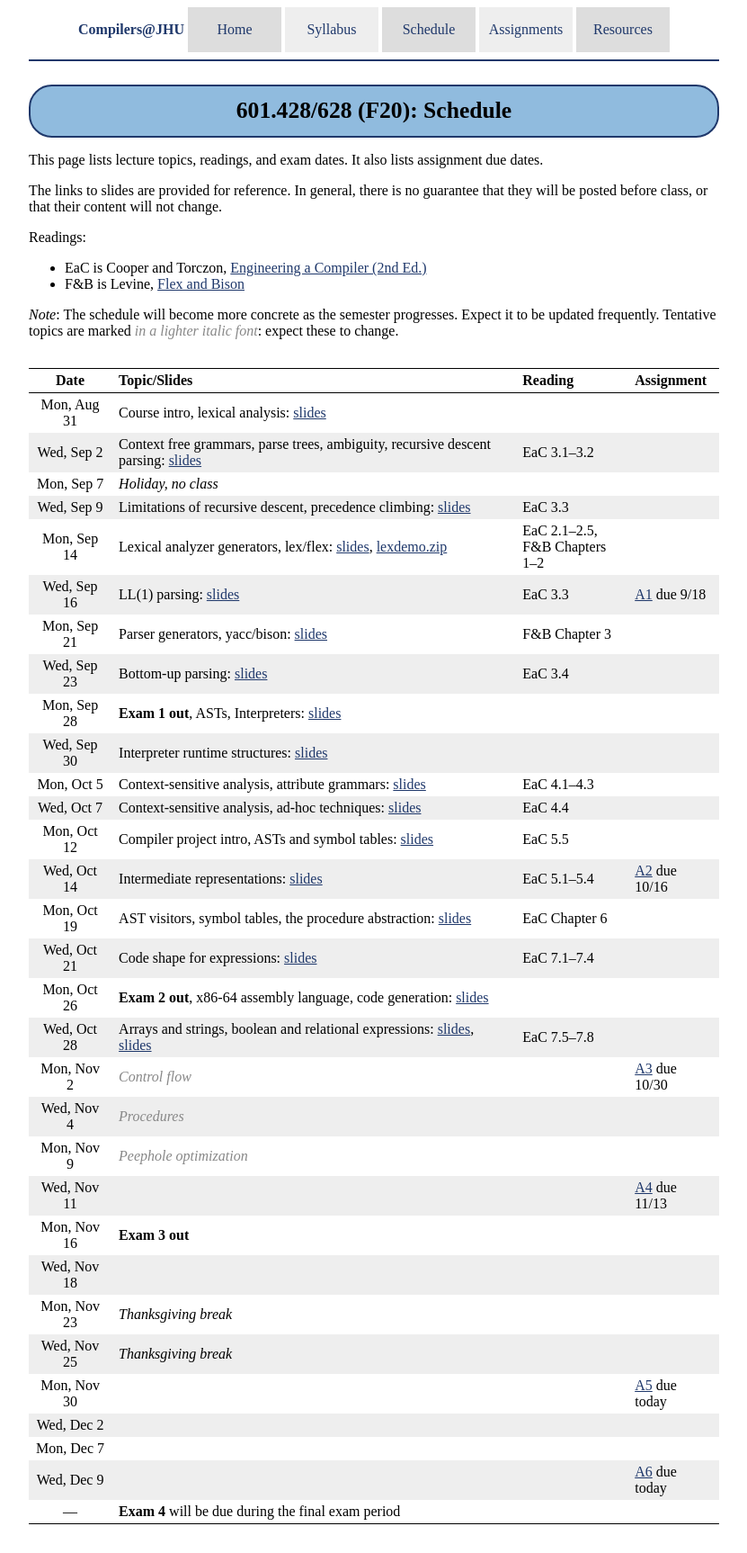
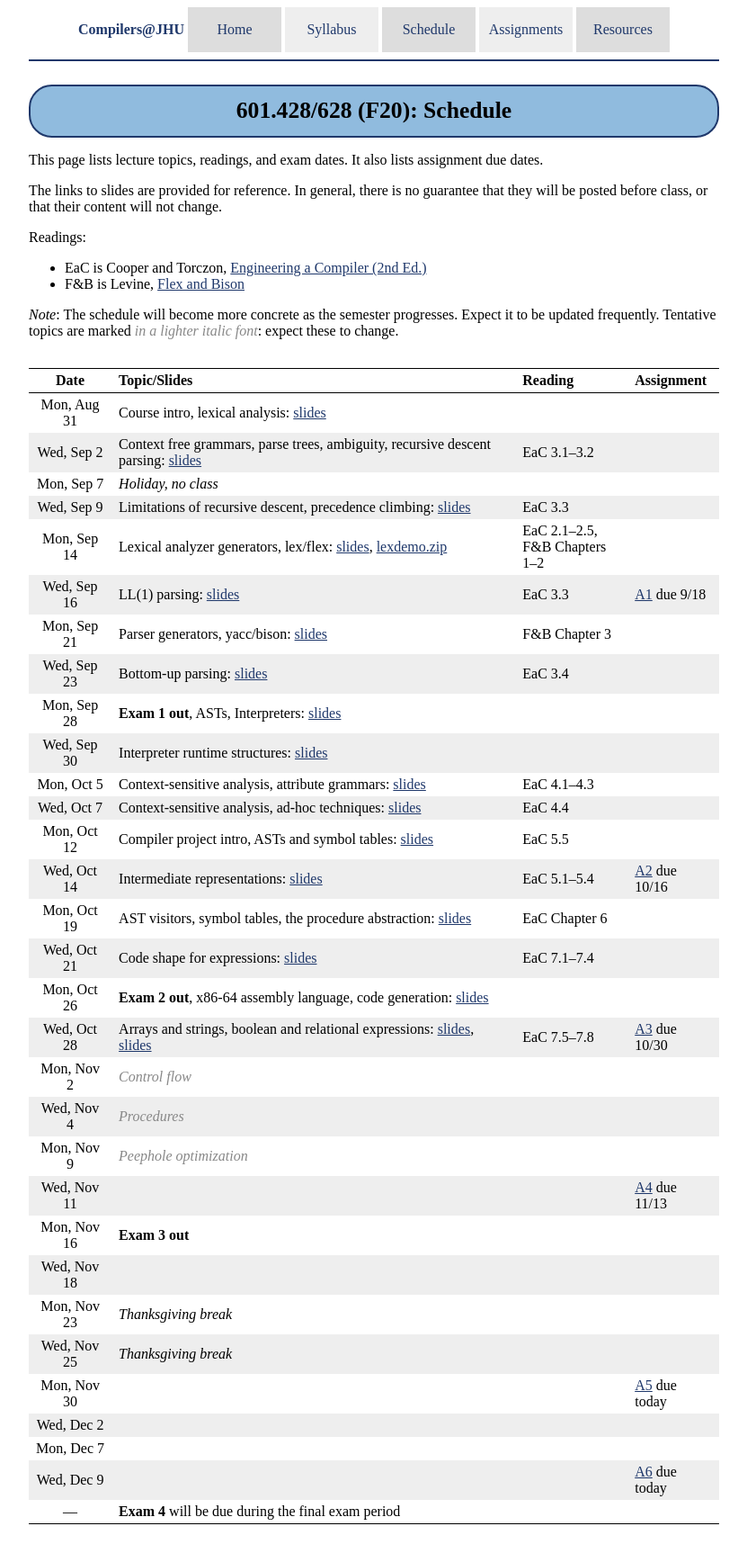
Before and after one commit to jhucompilers/fall2020, a Jekyll site: the page built from schedule.md, in a window 1280 px wide. Shown: the whole page at 90% size, without its empty margins (224-1055 px from the left). Built offline with Jekyll 4.4.1, drawn with Linux system fonts in a browser that asks for light colours.

Commit message:
fix placement of A3 due date

```diff
--- a/schedule.md
+++ b/schedule.md
@@ -33,8 +33,8 @@ Wed, Oct 14 | Intermediate representations: [slides](lectures/Intermediate_Repre
 Mon, Oct 19 | AST visitors, symbol tables, the procedure abstraction: [slides](lectures/The_Procedure_Abstraction_I.pdf) | EaC Chapter 6
 Wed, Oct 21 | Code shape for expressions: [slides](/lectures/Code_Shape_I_Quick_Intro_to_Code_Generation_+_Code_Shape_for_Expressions.pdf) | EaC 7.1–7.4
 Mon, Oct 26 | <b>Exam 2 out</b>, x86-64 assembly language, code generation: [slides](lectures/lecture16-public.pdf) |
-Wed, Oct 28 | Arrays and strings, boolean and relational expressions: [slides](lectures/Code_Shape_II_Arrays_Aggregates_&_Strings.pdf), [slides](lectures/Code_Shape_III_Boolean_and_Relational_Expressions_+_Control_Flow.pdf) | EaC 7.5–7.8
-Mon, Nov 2 | <span class="tentative">Control flow</span>  | | [A3](assign/assign03.html) due 10/30
+Wed, Oct 28 | Arrays and strings, boolean and relational expressions: [slides](lectures/Code_Shape_II_Arrays_Aggregates_&_Strings.pdf), [slides](lectures/Code_Shape_III_Boolean_and_Relational_Expressions_+_Control_Flow.pdf) | EaC 7.5–7.8 | [A3](assign/assign03.html) due 10/30
+Mon, Nov 2 | <span class="tentative">Control flow</span>  | |
 Wed, Nov 4 | <span class="tentative">Procedures</span>
 Mon, Nov 9 | <span class="tentative">Peephole optimization</span>
 Wed, Nov 11 |  | | [A4](assign/assign04.html) due 11/13
```
